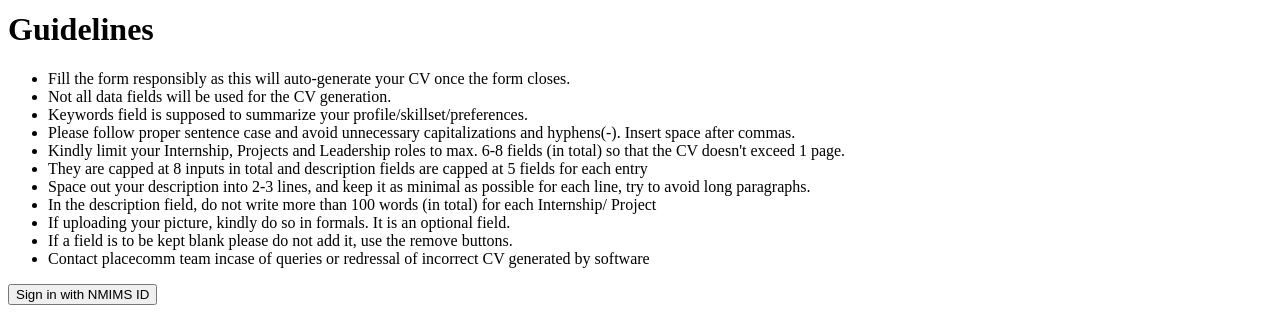
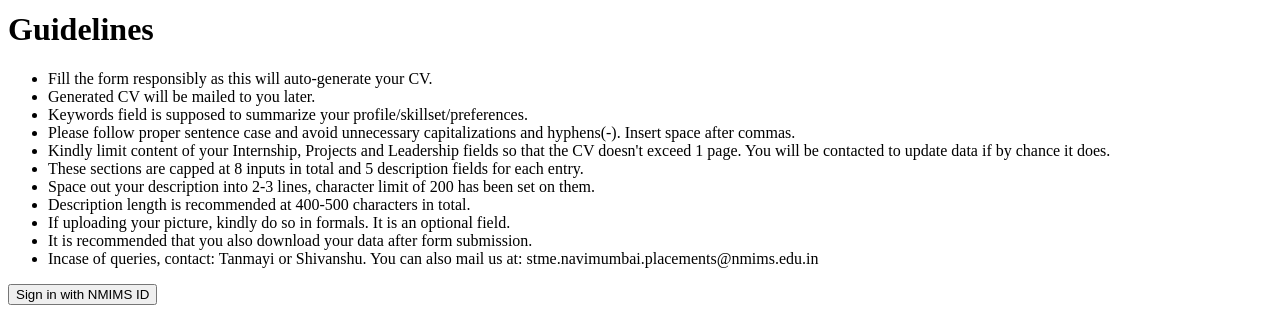
Before and after one commit to jackzbazuka/next-firebase-form-app, a Next.js app: page / in a window 1280 px wide. Shown: the part 187-505 px from the top of the page. Built offline with nearby package versions, Linux system fonts and the light colour scheme; no server answers.

Commit message:
update guidelines

```diff
--- a/pages/index.js
+++ b/pages/index.js
@@ -6,17 +6,17 @@
 export default function Signin() {
 	const [userWarning, setUserWarning] = useState("")
 	const [guidelines, setGuidlines] = useState([
-		"Fill the form responsibly as this will auto-generate your CV once the form closes.",
-		"Not all data fields will be used for the CV generation.",
+		"Fill the form responsibly as this will auto-generate your CV.",
+		"Generated CV will be mailed to you later.",
 		"Keywords field is supposed to summarize your profile/skillset/preferences.",
 		"Please follow proper sentence case and avoid unnecessary capitalizations and hyphens(-). Insert space after commas.",
-		"Kindly limit your Internship, Projects and Leadership roles to max. 6-8 fields (in total) so that the CV doesn't exceed 1 page.",
-		"They are capped at 8 inputs in total and description fields are capped at 5 fields for each entry",
-		"Space out your description into 2-3 lines, and keep it as minimal as possible for each line, try to avoid long paragraphs.",
-		"In the description field, do not write more than 100 words (in total) for each Internship/ Project",
+		"Kindly limit content of your Internship, Projects and Leadership fields so that the CV doesn't exceed 1 page. You will be contacted to update data if by chance it does.",
+		"These sections are capped at 8 inputs in total and 5 description fields for each entry.",
+		"Space out your description into 2-3 lines, character limit of 200 has been set on them.",
+		"Description length is recommended at 400-500 characters in total.",
 		"If uploading your picture, kindly do so in formals. It is an optional field.",
-		"If a field is to be kept blank please do not add it, use the remove buttons.",
-		"Contact placecomm team incase of queries or redressal of incorrect CV generated by software",
+		"It is recommended that you also download your data after form submission.",
+		"Incase of queries, contact: Tanmayi or Shivanshu. You can also mail us at: stme.navimumbai.placements@nmims.edu.in",
 	])
 
 	useEffect(() => {
```
